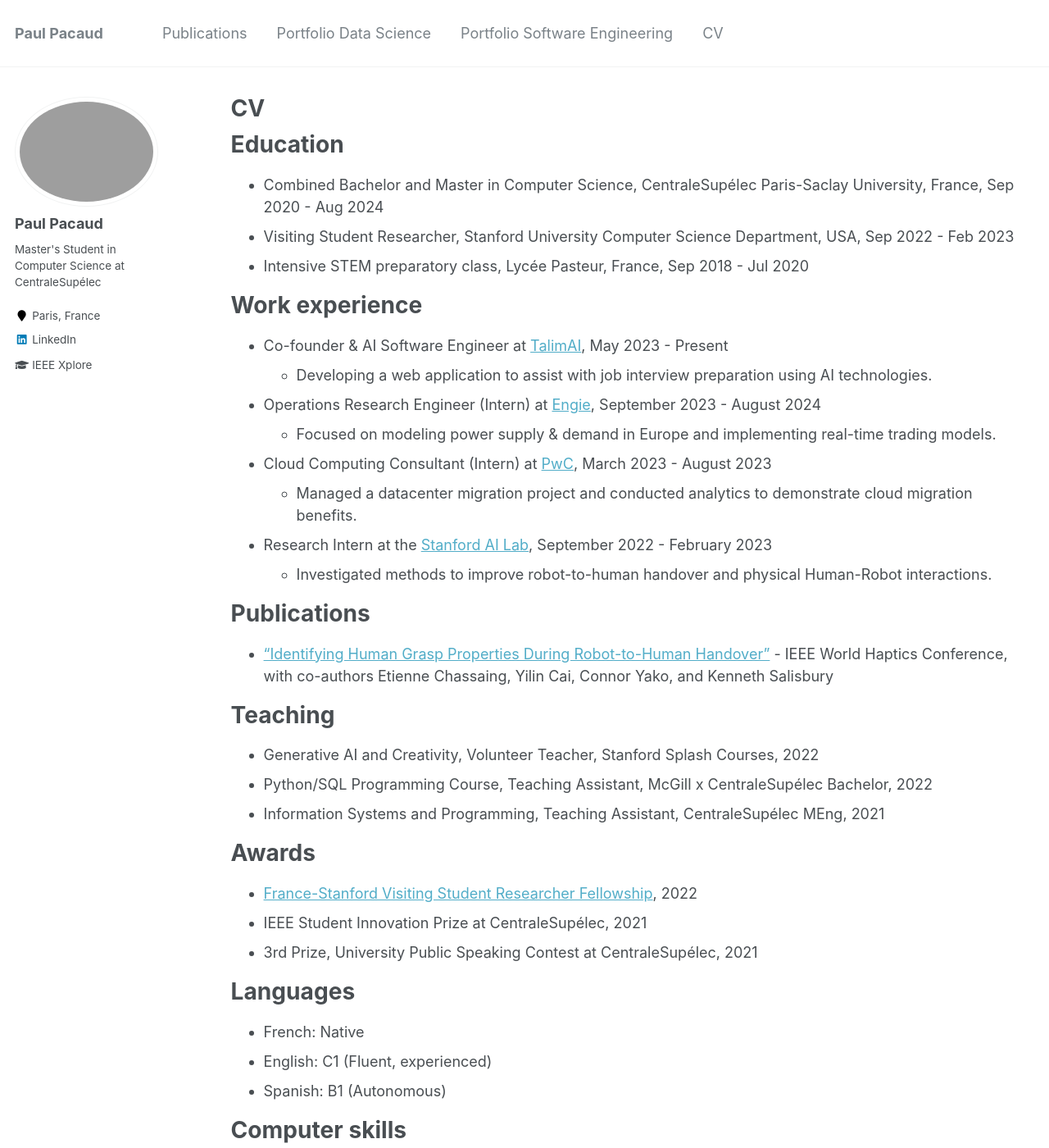
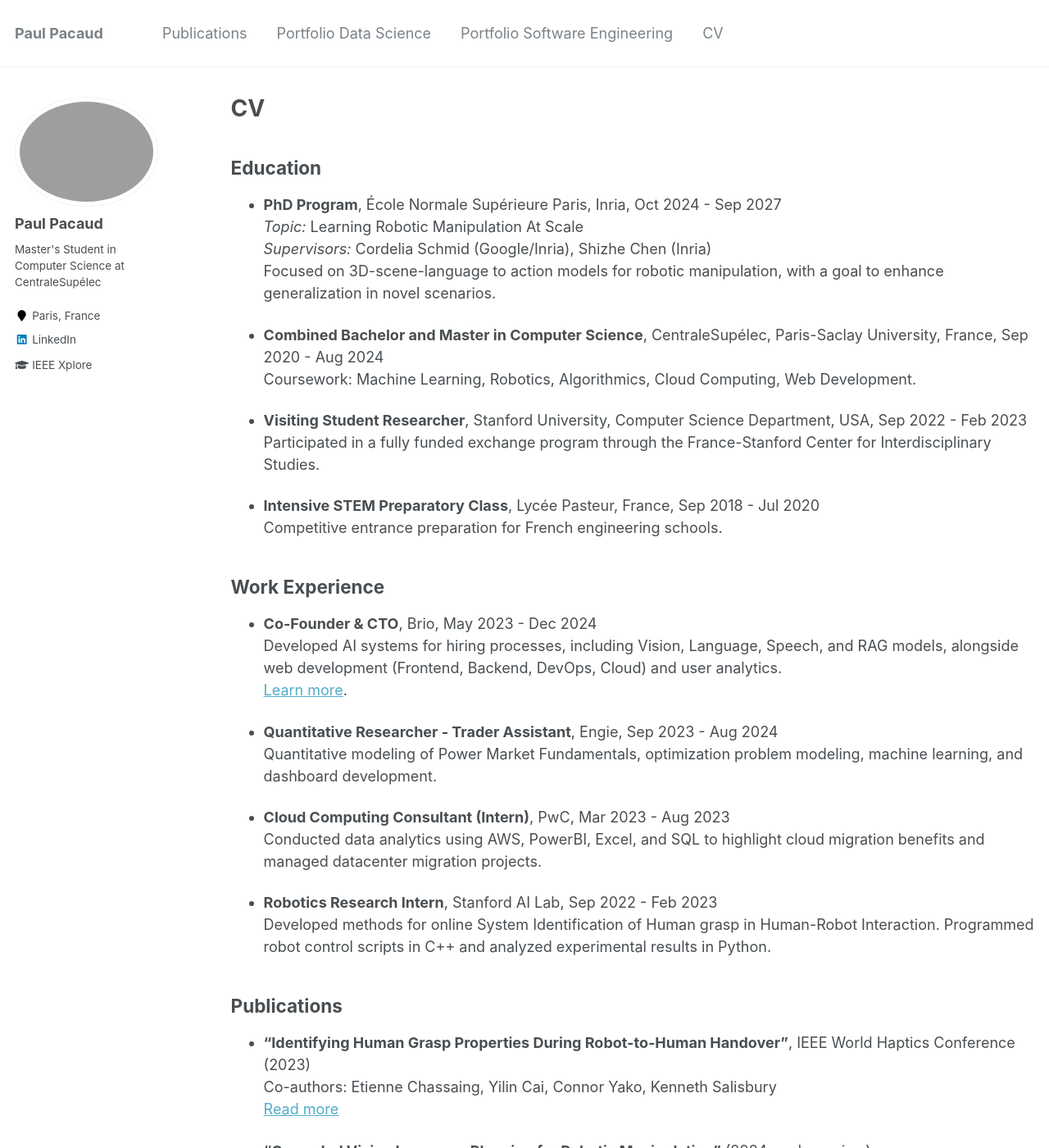
Before and after one commit to paulpacaud/paulpacaud.github.io, a Jekyll site: the page built from _pages/cv.md, in a window 1280 px wide and 1400 px high. Shown: the whole window at 82% size. Built offline with Jekyll 4.4.1, drawn with Linux system fonts in a browser that asks for light colours; some of the changed text lies outside the part shown.

```diff
--- a/_pages/cv.md
+++ b/_pages/cv.md
@@ -7,57 +7,73 @@ redirect_from:
   - /resume
 ---
 
-{% include base_path %}
+## Education
 
-Education
-======
-* Combined Bachelor and Master in Computer Science, CentraleSupélec Paris-Saclay University, France, Sep 2020 - Aug 2024
-* Visiting Student Researcher, Stanford University Computer Science Department, USA, Sep 2022 - Feb 2023
-* Intensive STEM preparatory class, Lycée Pasteur, France, Sep 2018 - Jul 2020
+- **PhD Program**, École Normale Supérieure Paris, Inria, Oct 2024 - Sep 2027
+  *Topic:* Learning Robotic Manipulation At Scale
+  *Supervisors:* Cordelia Schmid (Google/Inria), Shizhe Chen (Inria)
+  Focused on 3D-scene-language to action models for robotic manipulation, with a goal to enhance generalization in novel scenarios.
 
-Work experience
-======
-* Co-founder & AI Software Engineer at <a href="https://talimai.com/landing-page">TalimAI</a>, May 2023 - Present
-  * Developing a web application to assist with job interview preparation using AI technologies.
+- **Combined Bachelor and Master in Computer Science**, CentraleSupélec, Paris-Saclay University, France, Sep 2020 - Aug 2024
+  Coursework: Machine Learning, Robotics, Algorithmics, Cloud Computing, Web Development.
 
-* Operations Research Engineer (Intern) at <a href="https://www.engie.com/en">Engie</a>, September 2023 - August 2024
-  * Focused on modeling power supply & demand in Europe and implementing real-time trading models.
+- **Visiting Student Researcher**, Stanford University, Computer Science Department, USA, Sep 2022 - Feb 2023
+  Participated in a fully funded exchange program through the France-Stanford Center for Interdisciplinary Studies.
 
-* Cloud Computing Consultant (Intern) at <a href="https://www.pwc.com/gx/en/services/consulting/cloud-transformation.html">PwC</a>, March 2023 - August 2023
-  * Managed a datacenter migration project and conducted analytics to demonstrate cloud migration benefits.
+- **Intensive STEM Preparatory Class**, Lycée Pasteur, France, Sep 2018 - Jul 2020
+  Competitive entrance preparation for French engineering schools.
 
-* Research Intern at the <a href="https://ai.stanford.edu/">Stanford AI Lab</a>, September 2022 - February 2023
-  * Investigated methods to improve robot-to-human handover and physical Human-Robot interactions.
+## Work Experience
 
-Publications
-======
-* <a href="https://ieeexplore.ieee.org/abstract/document/10224405">"Identifying Human Grasp Properties During Robot-to-Human Handover"</a> - IEEE World Haptics Conference, with co-authors Etienne Chassaing, Yilin Cai, Connor Yako, and Kenneth Salisbury
+- **Co-Founder & CTO**, Brio, May 2023 - Dec 2024
+  Developed AI systems for hiring processes, including Vision, Language, Speech, and RAG models, alongside web development (Frontend, Backend, DevOps, Cloud) and user analytics.
+  [Learn more](https://www.brio-app.com/).
 
-Teaching
-======
-* Generative AI and Creativity, Volunteer Teacher, Stanford Splash Courses, 2022
-* Python/SQL Programming Course, Teaching Assistant, McGill x CentraleSupélec Bachelor, 2022
-* Information Systems and Programming, Teaching Assistant, CentraleSupélec MEng, 2021
+- **Quantitative Researcher - Trader Assistant**, Engie, Sep 2023 - Aug 2024
+  Quantitative modeling of Power Market Fundamentals, optimization problem modeling, machine learning, and dashboard development.
 
-Awards
-======
-* <a href="https://francestanford.stanford.edu/sites/francestanford/files/media/file/2023_france-stanford_newsletter_updated.pdf">France-Stanford Visiting Student Researcher Fellowship</a>, 2022
-* IEEE Student Innovation Prize at CentraleSupélec, 2021
-* 3rd Prize, University Public Speaking Contest at CentraleSupélec, 2021
+- **Cloud Computing Consultant (Intern)**, PwC, Mar 2023 - Aug 2023
+  Conducted data analytics using AWS, PowerBI, Excel, and SQL to highlight cloud migration benefits and managed datacenter migration projects.
 
-Languages
-======
-* French: Native
-* English: C1 (Fluent, experienced)
-* Spanish: B1 (Autonomous)
+- **Robotics Research Intern**, Stanford AI Lab, Sep 2022 - Feb 2023
+  Developed methods for online System Identification of Human grasp in Human-Robot Interaction. Programmed robot control scripts in C++ and analyzed experimental results in Python.
 
-Computer skills
-======
-* Basic: Docker, ROS
-* Intermediate: C#, C++, HTML/CSS, Typescript, NodeJS, Angular
-* Advanced: Python, SQL, Excel
+## Publications
 
-Interest and Activities
-======
-* Sport: Basketball
-* Music: Piano player (graduate from the French Conservatory 1st cycle)
+- **"Identifying Human Grasp Properties During Robot-to-Human Handover"**, IEEE World Haptics Conference (2023)
+  Co-authors: Etienne Chassaing, Yilin Cai, Connor Yako, Kenneth Salisbury
+  [Read more](https://ieeexplore.ieee.org/abstract/document/10224405)
+
+- **"Grounded Vision Language Planning for Robotic Manipulation"** (2024, under review)
+  Co-authors: Shizhe Chen, Ricardo Garcia Pinel, Cordelia Schmid
+
+## Teaching
+
+- **Generative AI and Creativity**, Volunteer Teacher, Stanford Splash Courses, 2022
+- **Python/SQL Programming Course**, Teaching Assistant, McGill x CentraleSupélec Bachelor, 2022
+- **Information Systems and Programming**, Teaching Assistant, CentraleSupélec MEng, 2021
+
+## Awards
+
+- **France-Stanford Visiting Student Researcher Fellowship**, 2022
+- **IEEE Student Innovation Prize**, CentraleSupélec, 2021
+- **3rd Prize**, University Public Speaking Contest, CentraleSupélec, 2021
+
+## Languages
+
+- **French:** Native
+- **English:** C1 (Fluent)
+- **Spanish:** B1 (Autonomous)
+
+## Computer Skills
+
+- **Basic:** Docker, ROS
+- **Intermediate:** C#, C++, HTML/CSS, TypeScript, NodeJS, Angular
+- **Advanced:** Python, SQL, Excel
+
+## Interests and Activities
+
+- **Sports:** Gym, Jogging, Squash (5x/week)
+- **Music:** Piano player, graduate of French Conservatory (1st cycle)
+
+[LinkedIn](https://linkedin.com/in/paul-pacaud) | [Personal Website](https://paulpacaud.com)
```
Also changed, not shown: _portfolio-software/portfolio-1.md (+11 -50 lines), _portfolio-software/portfolio-2.md (+7 -14 lines), _portfolio/portfolio-1.md (+4 -16 lines), images/brio_simulator.png (added).
